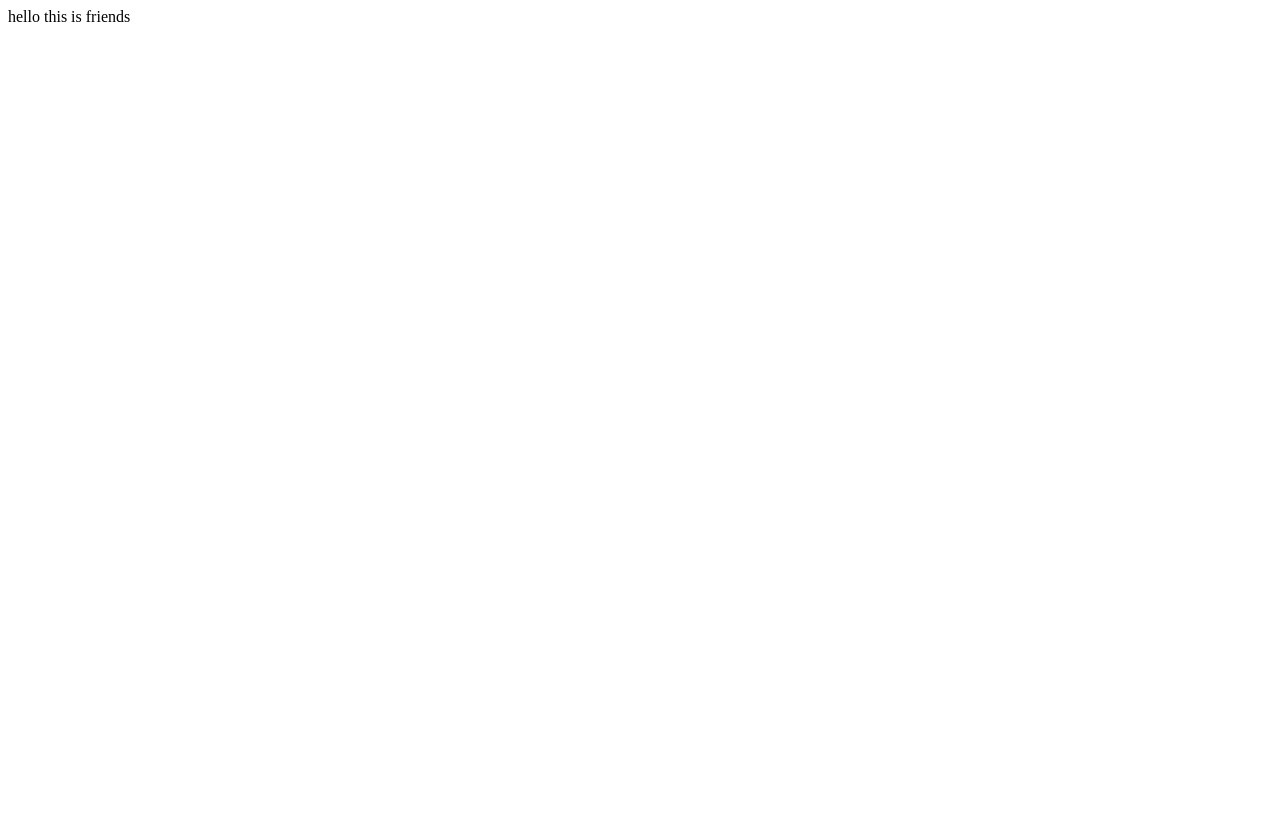
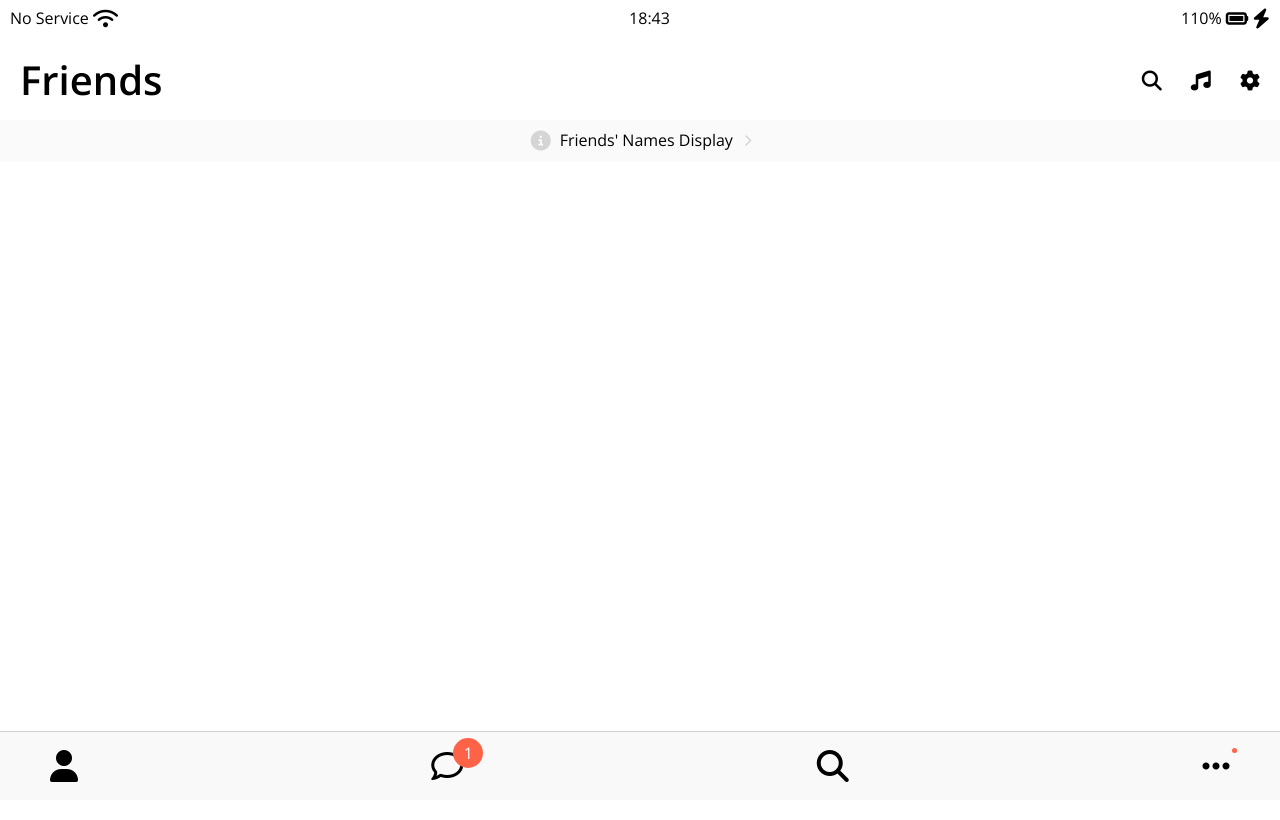
Before and after one commit to bvbbnn/palcao-talk, a plain HTML site: page friends.html in a window 1280 px wide. Shown: the top 820 px of the page. Drawn offline with nearby package versions, Linux system fonts and the light colour scheme.

Commit message:
screen-header, nav-bar, friends

```diff
--- /dev/null
+++ b/CSS/components/nav-bar.css
@@ -0,0 +1,38 @@
+.nav__list {
+  display: flex;
+  justify-content: space-between;
+}
+.nav {
+  padding: 18px 50px;
+  background-color: #f9f9fa;
+  border-top: 1px solid rgba(110, 108, 108, 0.3);
+  position: fixed;
+  bottom: 0;
+  width: 100%;
+  box-sizing: border-box;
+}
+.nav__link {
+  position: relative;
+}
+.nav__notification {
+  background-color: tomato;
+  width: 30px;
+  height: 30px;
+  border-radius: 15px;
+  display: flex;
+  justify-content: center;
+  align-items: center;
+  color: white;
+  position: absolute;
+  bottom: 15px;
+  left: 22px;
+}
+.nav__dot {
+  background-color: tomato;
+  width: 5px;
+  height: 5px;
+  border-radius: 50%;
+  position: absolute;
+  bottom: 30px;
+  left: 30px;
+}
--- /dev/null
+++ b/CSS/components/screen-header.css
@@ -0,0 +1,18 @@
+.screen-header {
+  display: flex;
+  justify-content: space-between;
+  align-items: center;
+  padding: 20px;
+  padding-top: 60px;
+  position: fixed;
+  width: 100%;
+  box-sizing: border-box;
+  background-color: white;
+}
+.screen-header__title {
+  font-size: 40px;
+  font-weight: 600;
+}
+.screen-header__icons span {
+  margin-left: 25px;
+}
--- a/CSS/components/status-bar.css
+++ b/CSS/components/status-bar.css
@@ -2,6 +2,12 @@
   display: flex;
   justify-content: space-between;
   padding: 10px 10px;
+  position: fixed;
+  top: 0;
+  width: 100%;
+  box-sizing: border-box;
+  z-index: 1;
+  background-color: white;
 }
 .status-bar__column :first-child span {
   margin-right: 10px;
--- a/CSS/reset.css
+++ b/CSS/reset.css
@@ -122,6 +122,12 @@ table {
   border-collapse: collapse;
   border-spacing: 0;
 }
+
 input:focus {
   outline: none;
 }
+
+a {
+  color: inherit;
+  text-decoration: none;
+}
--- /dev/null
+++ b/CSS/screens/friends.css
@@ -0,0 +1,14 @@
+#friedns-display-link {
+  display: block;
+  text-align: center;
+  padding-top: 132px;
+  padding-bottom: 14px;
+  background-color: #fafafa;
+  z-index: -1;
+  color: black;
+}
+#friedns-display-link i {
+  color: #d5d5d5;
+  margin-right: 9px;
+  margin-left: 11px;
+}
--- a/CSS/style.css
+++ b/CSS/style.css
@@ -1,12 +1,15 @@
+@import url("https://fonts.googleapis.com/css2?family=Open+Sans:wght@400;600;800&display=swap");
 @import "reset.css";
-@import url("https://fonts.googleapis.com/css2?family=Open+Sans:wght@400;600;800&display=swap");
 @import "variable.css";
 
 /* components */
 @import "components/status-bar.css";
-
+@import "components/nav-bar.css";
+@import "components/screen-header.css";
 /* screens */
 @import "screens/login.css";
+@import "screens/friends.css";
 body {
   font-family: "Open Sans", sans-serif;
+  height: 1000vh;
 }
--- a/friends.html
+++ b/friends.html
@@ -1 +1,67 @@
-hello this is friends
+<!DOCTYPE html>
+<html lang="en">
+  <head>
+    <link rel="stylesheet" href="css/style.css" />
+    <meta charset="UTF-8" />
+    <meta http-equiv="X-UA-Compatible" content="IE=edge" />
+    <meta name="viewport" content="width=device-width, initial-scale=1.0" />
+    <title>Friends - Jucao talk!</title>
+  </head>
+  <body>
+    <div class="status-bar">
+      <div class="status-bar__column">
+        <span>No Service</span>
+        <i class="fas fa-wifi fa-lg"></i>
+      </div>
+      <div class="status-bar__column">
+        <span>18:43</span>
+      </div>
+      <div class="status-bar__column">
+        <span>110%</span>
+        <i class="fas fa-battery-full fa-lg"></i>
+        <i class="fas fa-bolt fa-lg"></i>
+      </div>
+    </div>
+
+    <header class="screen-header">
+      <h1 class="screen-header__title">Friends</h1>
+      <div class="screen-header__icons">
+        <span><i class="fas fa-search fa-lg"></i></span>
+        <span><i class="fas fa-music fa-lg"></i></span>
+        <span><i class="fas fa-cog fa-lg"></i></span>
+      </div>
+    </header>
+
+    <a id="friedns-display-link">
+      <i class="fas fa-info-circle fa-lg"></i>Friends' Names Display<i
+        class="fas fa-chevron-right fa-xs"
+      ></i>
+    </a>
+
+    <nav class="nav">
+      <ul class="nav__list">
+        <li class="nav__btn">
+          <a class="nav__link" href="#"><i class="fas fa-user fa-2x"></i></a>
+        </li>
+        <li class="nav__btn">
+          <a class="nav__link" href="#">
+            <span class="nav__notification">1</span>
+            <i class="far fa-comment fa-2x"></i>
+          </a>
+        </li>
+        <li class="nav__btn">
+          <a class="nav__link" href="#"><i class="fas fa-search fa-2x"></i></a>
+        </li>
+        <li class="nav__btn">
+          <a class="nav__link" href="#"
+            ><i class="fas fa-ellipsis-h fa-2x"><div class="nav__dot"></div></i
+          ></a>
+        </li>
+      </ul>
+    </nav>
+    <script
+      src="https://kit.fontawesome.com/6478f529f2.js"
+      crossorigin="anonymous"
+    ></script>
+  </body>
+</html>
```
Also changed, not shown: index.html (+1 -1 lines).
